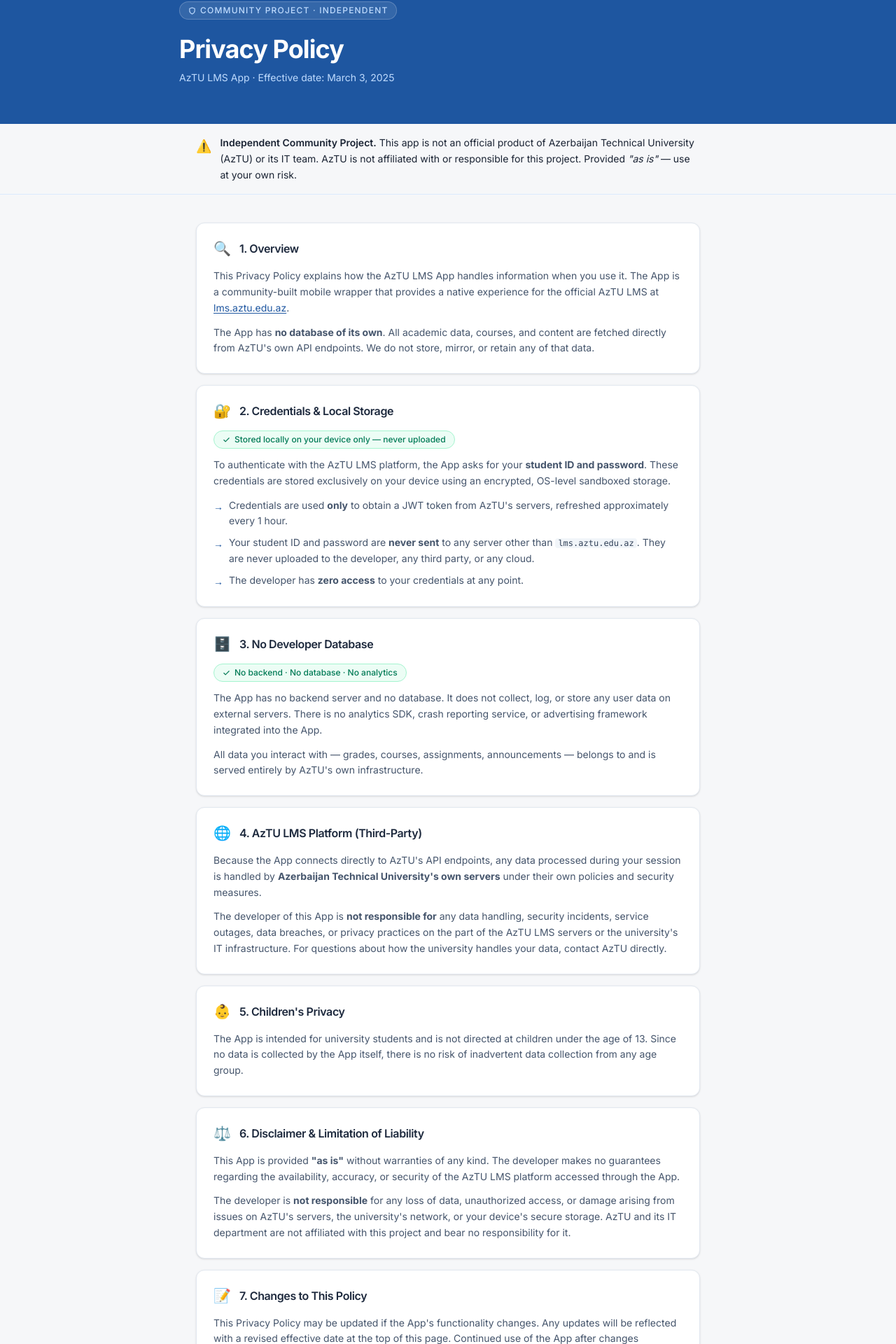
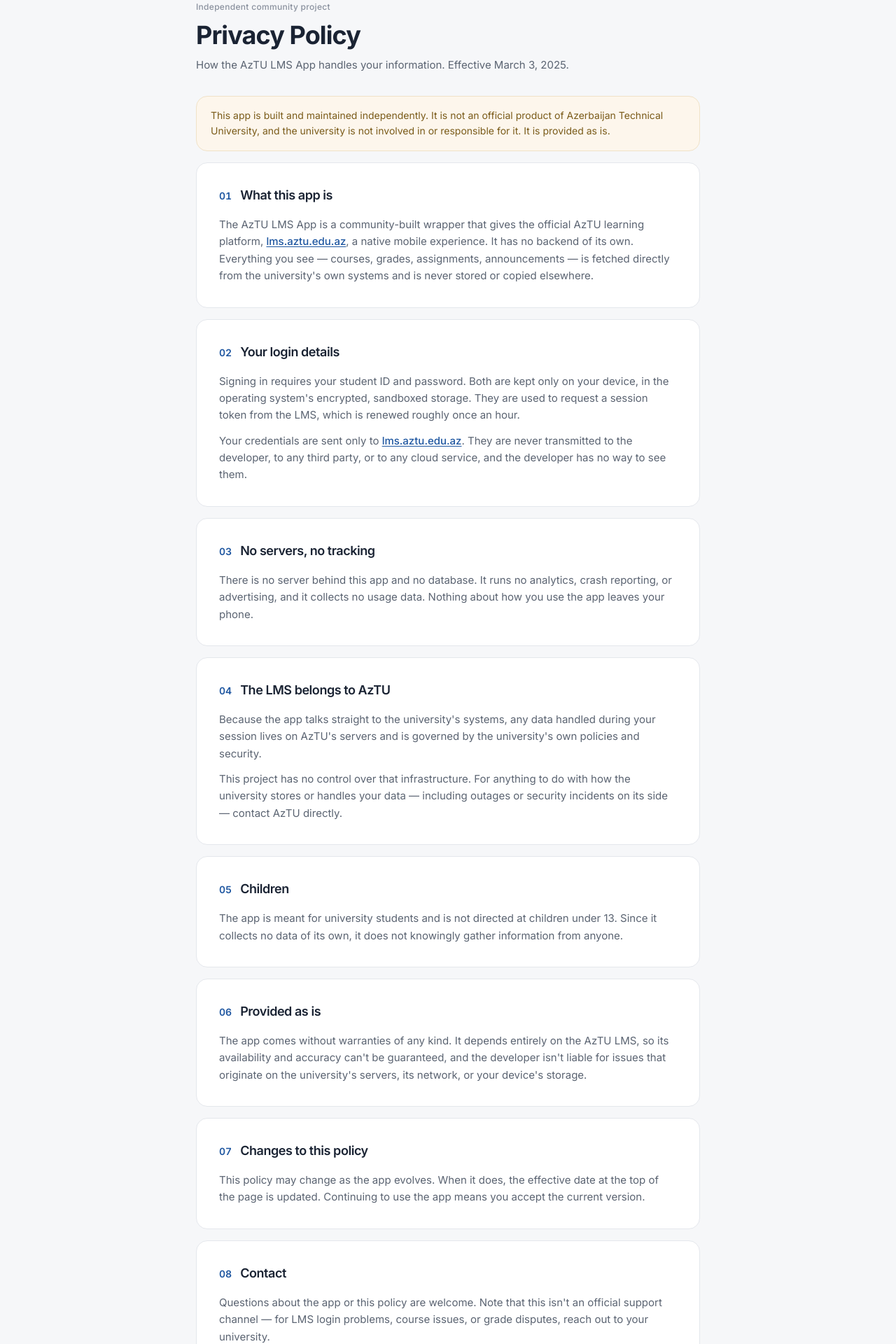
Before and after one commit to yusifaliyevpro/aztu-lms-privacy-notice, a Next.js app: page /privacy in a window 1280 px wide. Shown: the part 111-2031 px from the top of the page at 70% size. Built offline with nearby package versions, Linux system fonts and the light colour scheme.

Commit message:
chore: refactor PrivacyPage and SectionCard components for improved structure and clarity

```diff
--- a/src/app/privacy/page.tsx
+++ b/src/app/privacy/page.tsx
@@ -4,215 +4,134 @@
 
 export const metadata = { title: "Privacy Policy — AzTU LMS App" };
 
+const lmsLink = (
+  <a
+    href="https://lms.aztu.edu.az"
+    target="_blank"
+    rel="noopener noreferrer"
+    className="font-medium text-brand underline underline-offset-2 hover:text-brand-hover"
+  >
+    lms.aztu.edu.az
+  </a>
+);
+
 export default function PrivacyPage() {
   return (
-    <>
     <div className="flex min-h-screen flex-col">
       <Navbar />
 
       {/* Hero */}
-        <section className="bg-brand px-6 py-14 text-white">
-          <div className="mx-auto max-w-3xl">
-            <span className="mb-5 inline-flex items-center gap-1.5 rounded-full border border-white/20 bg-white/10 px-3 py-1 text-xs font-medium tracking-widest text-blue-200 uppercase">
-              <svg
-                width="11"
-                height="11"
-                viewBox="0 0 24 24"
-                fill="none"
-                stroke="currentColor"
-                strokeWidth="2.5"
-                strokeLinecap="round"
-                strokeLinejoin="round"
-              >
-                <path d="M12 22s8-4 8-10V5l-8-3-8 3v7c0 6 8 10 8 10z" />
-              </svg>
-              Community Project · Independent
-            </span>
-            <h1 className="text-3xl leading-tight font-bold tracking-tight sm:text-4xl">Privacy Policy</h1>
-            <p className="mt-2 text-sm text-blue-200">AzTU LMS App · Effective date: March 3, 2025</p>
-          </div>
-        </section>
-
-        {/* Disclaimer */}
-        <div className="border-b border-blue-100 bg-brand-light">
-          <div className="mx-auto flex max-w-3xl items-start gap-3 px-6 py-4">
-            <span className="mt-0.5 text-lg text-brand">⚠️</span>
-            <p className="text-sm leading-relaxed text-brand-dark">
-              <span className="font-semibold">Independent Community Project.</span> This app is not an official product
-              of Azerbaijan Technical University (AzTU) or its IT team. AzTU is not affiliated with or responsible for
-              this project. Provided <span className="italic">&quot;as is&quot;</span> — use at your own risk.
+      <header>
+        <div className="mx-auto max-w-3xl px-6 pt-14 pb-8">
+          <p className="text-xs font-medium tracking-wide text-faint">Independent community project</p>
+          <h1 className="mt-3 text-3xl font-bold tracking-tight text-text sm:text-4xl">Privacy Policy</h1>
+          <p className="mt-3 text-[15px] text-muted">
+            How the AzTU LMS App handles your information. Effective March 3, 2025.
           </p>
         </div>
+      </header>
+
+      <main className="mx-auto w-full max-w-3xl flex-1 space-y-4 px-6 pb-12">
+        {/* Disclaimer callout */}
+        <div className="rounded-2xl border border-warn-border bg-warn-tint px-5 py-4">
+          <p className="text-sm leading-relaxed text-warn-text">
+            This app is built and maintained independently. It is not an official product of Azerbaijan Technical
+            University, and the university is not involved in or responsible for it. It is provided as is.
+          </p>
         </div>
 
-        <main className="mx-auto w-full max-w-3xl flex-1 space-y-4 px-6 py-10">
-          <SectionCard icon="🔍" title="1. Overview">
+        <SectionCard number={1} title="What this app is">
           <p>
-              This Privacy Policy explains how the AzTU LMS App handles information when you use it. The App is a
-              community-built mobile wrapper that provides a native experience for the official AzTU LMS at{" "}
-              <a
-                href="https://lms.aztu.edu.az"
-                target="_blank"
-                rel="noopener noreferrer"
-                className="text-brand underline underline-offset-2 hover:text-brand-dark"
-              >
-                lms.aztu.edu.az
-              </a>
-              .
-            </p>
-            <p className="mt-3">
-              The App has <strong>no database of its own</strong>. All academic data, courses, and content are fetched
-              directly from AzTU&apos;s own API endpoints. We do not store, mirror, or retain any of that data.
+            The AzTU LMS App is a community-built wrapper that gives the official AzTU learning platform, {lmsLink}, a
+            native mobile experience. It has no backend of its own. Everything you see — courses, grades, assignments,
+            announcements — is fetched directly from the university&apos;s own systems and is never stored or copied
+            elsewhere.
           </p>
         </SectionCard>
 
-          <SectionCard icon="🔐" title="2. Credentials & Local Storage">
-            <div className="mb-3 inline-flex items-center gap-1.5 rounded-full border border-emerald-200 bg-emerald-50 px-3 py-1 text-xs font-medium text-emerald-700">
-              <svg
-                width="11"
-                height="11"
-                viewBox="0 0 24 24"
-                fill="none"
-                stroke="currentColor"
-                strokeWidth="2.5"
-                strokeLinecap="round"
-                strokeLinejoin="round"
-              >
-                <polyline points="20 6 9 17 4 12" />
-              </svg>
-              Stored locally on your device only — never uploaded
-            </div>
+        <SectionCard number={2} title="Your login details">
           <p>
-              To authenticate with the AzTU LMS platform, the App asks for your <strong>student ID and password</strong>
-              . These credentials are stored exclusively on your device using an encrypted, OS-level sandboxed storage.
+            Signing in requires your student ID and password. Both are kept only on your device, in the operating
+            system&apos;s encrypted, sandboxed storage. They are used to request a session token from the LMS, which is
+            renewed roughly once an hour.
           </p>
-            <ul className="mt-3 space-y-2">
-              <li className="flex items-start gap-2">
-                <span className="mt-0.5 shrink-0 text-brand">→</span>
-                <span>
-                  Credentials are used <strong>only</strong> to obtain a JWT token from AzTU&apos;s servers, refreshed
-                  approximately every 1 hour.
-                </span>
-              </li>
-              <li className="flex items-start gap-2">
-                <span className="mt-0.5 shrink-0 text-brand">→</span>
-                <span>
-                  Your student ID and password are <strong>never sent</strong> to any server other than{" "}
-                  <code className="rounded bg-slate-100 px-1 font-mono text-xs text-slate-700">lms.aztu.edu.az</code>.
-                  They are never uploaded to the developer, any third party, or any cloud.
-                </span>
-              </li>
-              <li className="flex items-start gap-2">
-                <span className="mt-0.5 shrink-0 text-brand">→</span>
-                <span>
-                  The developer has <strong>zero access</strong> to your credentials at any point.
-                </span>
-              </li>
-            </ul>
-          </SectionCard>
-
-          <SectionCard icon="🗄️" title="3. No Developer Database">
-            <div className="mb-3 inline-flex items-center gap-1.5 rounded-full border border-emerald-200 bg-emerald-50 px-3 py-1 text-xs font-medium text-emerald-700">
-              <svg
-                width="11"
-                height="11"
-                viewBox="0 0 24 24"
-                fill="none"
-                stroke="currentColor"
-                strokeWidth="2.5"
-                strokeLinecap="round"
-                strokeLinejoin="round"
-              >
-                <polyline points="20 6 9 17 4 12" />
-              </svg>
-              No backend · No database · No analytics
-            </div>
           <p>
-              The App has no backend server and no database. It does not collect, log, or store any user data on
-              external servers. There is no analytics SDK, crash reporting service, or advertising framework integrated
-              into the App.
-            </p>
-            <p className="mt-3">
-              All data you interact with — grades, courses, assignments, announcements — belongs to and is served
-              entirely by AzTU&apos;s own infrastructure.
+            Your credentials are sent only to {lmsLink}. They are never transmitted to the developer, to any third
+            party, or to any cloud service, and the developer has no way to see them.
           </p>
         </SectionCard>
 
-          <SectionCard icon="🌐" title="4. AzTU LMS Platform (Third-Party)">
+        <SectionCard number={3} title="No servers, no tracking">
           <p>
-              Because the App connects directly to AzTU&apos;s API endpoints, any data processed during your session is
-              handled by <strong>Azerbaijan Technical University&apos;s own servers</strong> under their own policies
-              and security measures.
-            </p>
-            <p className="mt-3">
-              The developer of this App is <strong>not responsible for</strong> any data handling, security incidents,
-              service outages, data breaches, or privacy practices on the part of the AzTU LMS servers or the
-              university&apos;s IT infrastructure. For questions about how the university handles your data, contact
-              AzTU directly.
+            There is no server behind this app and no database. It runs no analytics, crash reporting, or advertising,
+            and it collects no usage data. Nothing about how you use the app leaves your phone.
           </p>
         </SectionCard>
 
-          <SectionCard icon="👶" title="5. Children's Privacy">
+        <SectionCard number={4} title="The LMS belongs to AzTU">
           <p>
-              The App is intended for university students and is not directed at children under the age of 13. Since no
-              data is collected by the App itself, there is no risk of inadvertent data collection from any age group.
+            Because the app talks straight to the university&apos;s systems, any data handled during your session lives
+            on AzTU&apos;s servers and is governed by the university&apos;s own policies and security.
+          </p>
+          <p>
+            This project has no control over that infrastructure. For anything to do with how the university stores or
+            handles your data — including outages or security incidents on its side — contact AzTU directly.
           </p>
         </SectionCard>
 
-          <SectionCard icon="⚖️" title="6. Disclaimer & Limitation of Liability">
+        <SectionCard number={5} title="Children">
           <p>
-              This App is provided <strong>&quot;as is&quot;</strong> without warranties of any kind. The developer
-              makes no guarantees regarding the availability, accuracy, or security of the AzTU LMS platform accessed
-              through the App.
-            </p>
-            <p className="mt-3">
-              The developer is <strong>not responsible</strong> for any loss of data, unauthorized access, or damage
-              arising from issues on AzTU&apos;s servers, the university&apos;s network, or your device&apos;s secure
-              storage. AzTU and its IT department are not affiliated with this project and bear no responsibility for
-              it.
+            The app is meant for university students and is not directed at children under 13. Since it collects no data
+            of its own, it does not knowingly gather information from anyone.
           </p>
         </SectionCard>
 
-          <SectionCard icon="📝" title="7. Changes to This Policy">
+        <SectionCard number={6} title="Provided as is">
           <p>
-              This Privacy Policy may be updated if the App&apos;s functionality changes. Any updates will be reflected
-              with a revised effective date at the top of this page. Continued use of the App after changes constitutes
-              acceptance of the updated policy.
+            The app comes without warranties of any kind. It depends entirely on the AzTU LMS, so its availability and
+            accuracy can&apos;t be guaranteed, and the developer isn&apos;t liable for issues that originate on the
+            university&apos;s servers, its network, or your device&apos;s storage.
           </p>
         </SectionCard>
 
-          <SectionCard icon="✉️" title="8. Contact">
+        <SectionCard number={7} title="Changes to this policy">
           <p>
-              This is an independent community project. The developer is <strong>not responsible</strong> for anything
-              that occurs on AzTU&apos;s LMS servers or university infrastructure. For official university matters,
-              contact AzTU directly.
+            This policy may change as the app evolves. When it does, the effective date at the top of the page is
+            updated. Continuing to use the app means you accept the current version.
           </p>
-            <p className="mt-3">For questions specifically about this App and its privacy practices:</p>
-            <div className="mt-4 flex flex-wrap gap-3">
+        </SectionCard>
+
+        <SectionCard number={8} title="Contact">
+          <p>
+            Questions about the app or this policy are welcome. Note that this isn&apos;t an official support channel —
+            for LMS login problems, course issues, or grade disputes, reach out to your university.
+          </p>
+          <div className="flex flex-wrap gap-3 pt-1">
             <a
               href="https://github.com/yusifaliyevpro"
               target="_blank"
               rel="noopener noreferrer"
-                className="inline-flex items-center gap-2 rounded-lg border border-brand/30 bg-brand-light px-4 py-2.5 text-sm font-medium text-brand transition-colors hover:bg-brand hover:text-white"
+              className="inline-flex items-center gap-2 rounded-lg border border-border bg-surface-muted px-4 py-2.5 text-sm font-medium text-text transition-colors hover:border-border-strong"
             >
-                <svg width="15" height="15" viewBox="0 0 24 24" fill="currentColor">
+              <svg width="16" height="16" viewBox="0 0 24 24" fill="currentColor" aria-hidden="true">
                 <path d="M12 .297c-6.63 0-12 5.373-12 12 0 5.303 3.438 9.8 8.205 11.385.6.113.82-.258.82-.577 0-.285-.01-1.04-.015-2.04-3.338.724-4.042-1.61-4.042-1.61C4.422 18.07 3.633 17.7 3.633 17.7c-1.087-.744.084-.729.084-.729 1.205.084 1.838 1.236 1.838 1.236 1.07 1.835 2.809 1.305 3.495.998.108-.776.417-1.305.76-1.605-2.665-.3-5.466-1.332-5.466-5.93 0-1.31.465-2.38 1.235-3.22-.135-.303-.54-1.523.105-3.176 0 0 1.005-.322 3.3 1.23.96-.267 1.98-.399 3-.405 1.02.006 2.04.138 3 .405 2.28-1.552 3.285-1.23 3.285-1.23.645 1.653.24 2.873.12 3.176.765.84 1.23 1.91 1.23 3.22 0 4.61-2.805 5.625-5.475 5.92.42.36.81 1.096.81 2.22 0 1.606-.015 2.896-.015 3.286 0 .315.21.69.825.57C20.565 22.092 24 17.592 24 12.297c0-6.627-5.373-12-12-12" />
               </svg>
               GitHub
             </a>
             <a
               href="mailto:yusifaliyevpro@gmail.com"
-                className="inline-flex items-center gap-2 rounded-lg border border-brand/30 bg-brand-light px-4 py-2.5 text-sm font-medium text-brand transition-colors hover:bg-brand hover:text-white"
+              className="inline-flex items-center gap-2 rounded-lg border border-border bg-surface-muted px-4 py-2.5 text-sm font-medium text-text transition-colors hover:border-border-strong"
             >
               <svg
-                  width="15"
-                  height="15"
+                width="16"
+                height="16"
                 viewBox="0 0 24 24"
                 fill="none"
                 stroke="currentColor"
                 strokeWidth="2"
                 strokeLinecap="round"
                 strokeLinejoin="round"
+                aria-hidden="true"
               >
                 <rect width="20" height="16" x="2" y="4" rx="2" />
                 <path d="m22 7-8.97 5.7a1.94 1.94 0 0 1-2.06 0L2 7" />
@@ -220,15 +139,10 @@
               Email
             </a>
           </div>
-            <p className="mt-4 text-xs text-slate-400">
-              Note: This is not an official AzTU support channel. For LMS login issues, course problems, or grade
-              disputes, please contact your university directly.
-            </p>
         </SectionCard>
       </main>
 
       <Footer />
     </div>
-    </>
   );
 }
--- a/src/components/SectionCard.tsx
+++ b/src/components/SectionCard.tsx
@@ -1,27 +1,19 @@
-import { ReactNode } from "react";
+import type { ReactNode } from "react";
 
 type SectionCardProps = {
-  icon: string;
+  number: number;
   title: string;
   children: ReactNode;
 };
 
-export default function SectionCard({
-  icon,
-  title,
-  children,
-}: SectionCardProps) {
+export default function SectionCard({ number, title, children }: SectionCardProps) {
   return (
-    <div className="bg-white border border-slate-200 rounded-xl p-6 shadow-sm hover:shadow-md transition-shadow">
-      <div className="flex items-center gap-3 mb-4">
-        <span className="text-xl leading-none">{icon}</span>
-        <h2 className="font-semibold text-slate-800 text-base tracking-tight">
-          {title}
-        </h2>
+    <section className="rounded-2xl border border-border bg-surface p-6 sm:p-8">
+      <div className="mb-4 flex items-baseline gap-3">
+        <span className="text-sm font-semibold text-brand tabular-nums">{number.toString().padStart(2, "0")}</span>
+        <h2 className="text-lg font-semibold tracking-tight text-text">{title}</h2>
       </div>
-      <div className="text-sm text-slate-600 leading-relaxed">
-        <>{children}</>
-      </div>
-    </div>
+      <div className="space-y-3 text-[15px] leading-relaxed text-muted">{children}</div>
+    </section>
   );
 }
```
Lines whose indentation alone changed are shown as unchanged.
